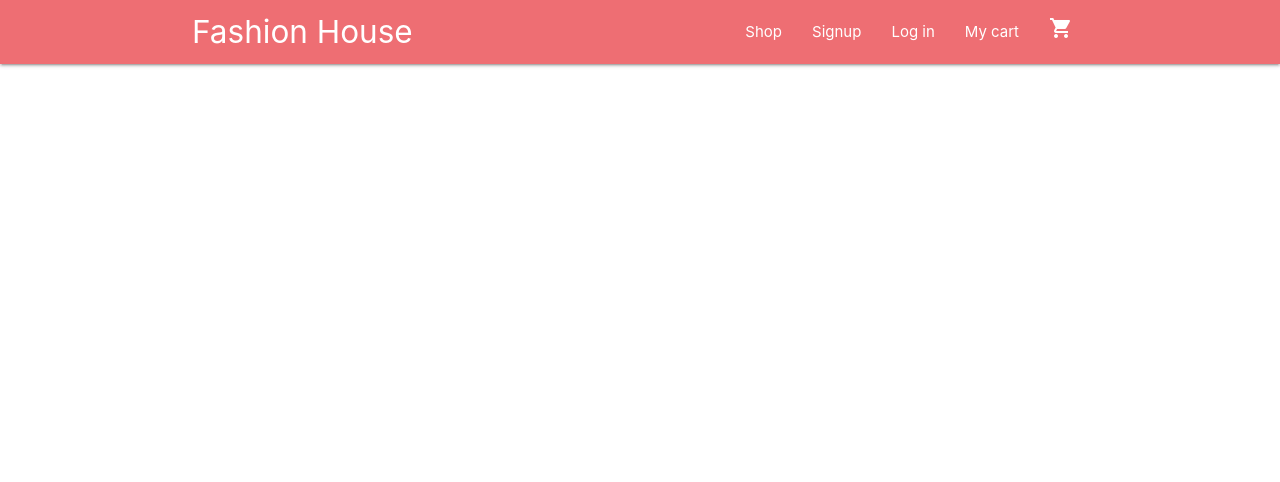
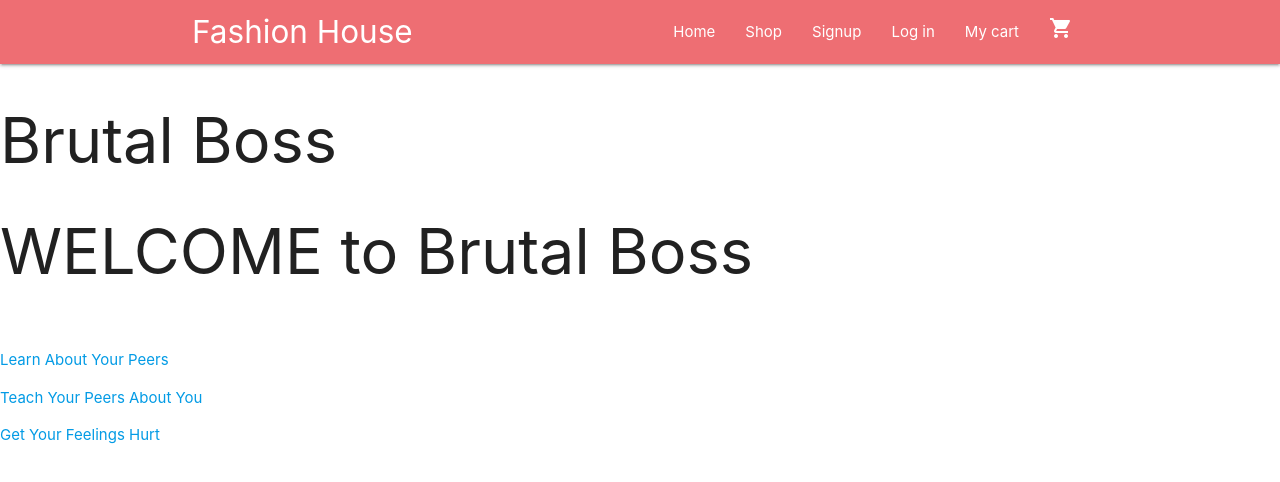
Before and after one commit to Divyagk/Project3, a React (Create React App) app in the folder client/: page /Home in a window 1280 px wide. Shown: the top 482 px of the page. Built offline with nearby package versions, Linux system fonts and the light colour scheme; no server answers.

Commit message:
start creating homepage

```diff
--- a/client/src/App.js
+++ b/client/src/App.js
@@ -4,6 +4,7 @@ import { BrowserRouter, Route, Switch } from 'react-router-dom'
 import Navbar from './components/Navbar'
 import Home from './components/Home'
 import Cart from './components/Cart'
+import home from './components/mainpage'
 
 
 import axios from 'axios'
@@ -86,6 +87,8 @@ class App extends Component {
           <Switch>
             <Route exact path="/" component={Home} />
             <Route path="/cart" component={Cart} />
+            <Route path="/Home" component={home} />
+
             <Route
               path="/signup"
               render={() =>
--- a/client/src/components/Navbar.js
+++ b/client/src/components/Navbar.js
@@ -11,15 +11,19 @@ const Navbar = () => {
                 <Link to="/" className="brand-logo" >Fashion House</Link>
 
                 <ul className="right">
+                <li><Link to="/Home">Home</Link></li>
                     <li><Link to="/">Shop</Link></li>
                     <li><Link to="/signup">Signup</Link></li>
                     <li><Link to="/login">Log in</Link></li>
+
                     <li><Link to="/cart">My cart</Link></li>
 
                     <li><Link to="/cart"><i className="material-icons">shopping_cart</i></Link></li>
+
                 </ul>
             </div>
         </nav>
+
 
 
     )
--- /dev/null
+++ b/client/src/components/mainpage.js
@@ -0,0 +1,122 @@
+
+
+import React from 'react';
+
+// TODO - add proptypes
+
+const home = props => {
+	if (props.user) {
+		return (
+			// outer most div
+			<div>
+				<div className="home">
+					<h1> Brutal Boss </h1>
+
+				</div>
+
+				<section className="grid">
+					<p>Meet the team that brought you brutal boss.  Are you ready to be judged.</p>
+					<h2 className="">TEAM</h2>
+
+					<div className="row">
+						<div className="col-md-6 col-lg-4">
+							<div className="teamMate">
+								{/* <img className="teamMatePic" src={require("../images/team_dawn.jpeg")} alt="Greg thumbnail"></img> Dawn */}
+								<p>Authentication, testing, wire-framing</p>
+							</div>
+						</div>
+						<div className="col-md-6 col-lg-4">
+							<div className="teamMate">
+								{/* <img className="teamMatePic" src={require("../images/team_sam.jpeg")} alt="Sam thumbnail"></img> Sam */}
+								<p>Project management, React/front-end, Comment page</p>
+							</div>
+						</div>
+						<div className="col-md-6 col-lg-4">
+							<div className="teamMate">
+								{/* <img className="teamMatePic" src={require("../images/team_greg.jpeg")} alt="Greg thumbnail"></img> Greg */}
+								<p>Mongo DB/Server</p>
+							</div>
+						</div>
+					</div>
+
+					<div className="row">
+						<div className="col-md-6 col-lg-4">
+							<div className="teamMate">
+								{/* <img className="teamMatePic" src={require("../images/team_jess.jpg")} alt="Jess thumbnail"></img> Jess */}
+								<p>React/front-end: Welcome page</p>
+							</div>
+						</div>
+						<div className="col-md-6 col-lg-4">
+							<div className="teamMate">
+								{/* <img className="teamMatePic" src={require("../images/team_ryan.jpeg")} alt="Ryan thumbnail"></img> Ryan */}
+								<p>Report page (graph) (with dummy data for now)</p>
+							</div>
+						</div>
+						<div className="col-md-6 col-lg-4">
+							<div className="teamMate">
+								{/* <img className="teamMatePic" src={require("../images/team_tony.jpeg")} alt="Tony thumbnail"></img> Tony */}
+								<p>Mongo DB/Server</p>
+							</div>
+						</div>
+					</div>
+				</section>
+
+
+
+			</div>
+			// end of outer most div
+
+
+		)
+	} else {
+		return (
+			<div>
+				<div className="home">
+					<h1> Brutal Boss </h1>
+				</div>
+				<div className="loggedOut">
+					<h1> WELCOME to Brutal Boss </h1>
+					<br />
+					{/* <h1> you are logged out </h1> */}
+					{/* box links  */}
+					<section className="boxes">
+
+						<div className="row">
+							<div className="col-md-6 col-lg-4">
+								<div className="learnBox">
+									<a><p>Learn About Your Peers</p></a>
+								</div>
+							</div>
+							<div className="col-md-6 col-lg-4">
+								<div className="teachBox">
+									<a ><p>Teach Your Peers About You</p></a>
+
+								</div>
+							</div>
+							<div className="col-md-6 col-lg-4">
+								<div className="feelingsBox">
+									<a ><p>Get Your Feelings Hurt</p></a>
+
+								</div>
+							</div>
+						</div>
+					</section>
+				</div>
+				<footer className="absoluteFooter font-small blue">
+					<div className="footer-copyright py-3 text-center">
+
+					</div>
+				</footer>
+			</div>
+			// <div className="Home">
+			// 	<p>Current User:</p>
+			// 	<code>
+			// 		{JSON.stringify(props)}
+			// 	</code>
+			// </div>
+
+		)
+	}
+}
+
+export default home
```
Also changed, not shown: client/src/components/mainpage.css (added).
